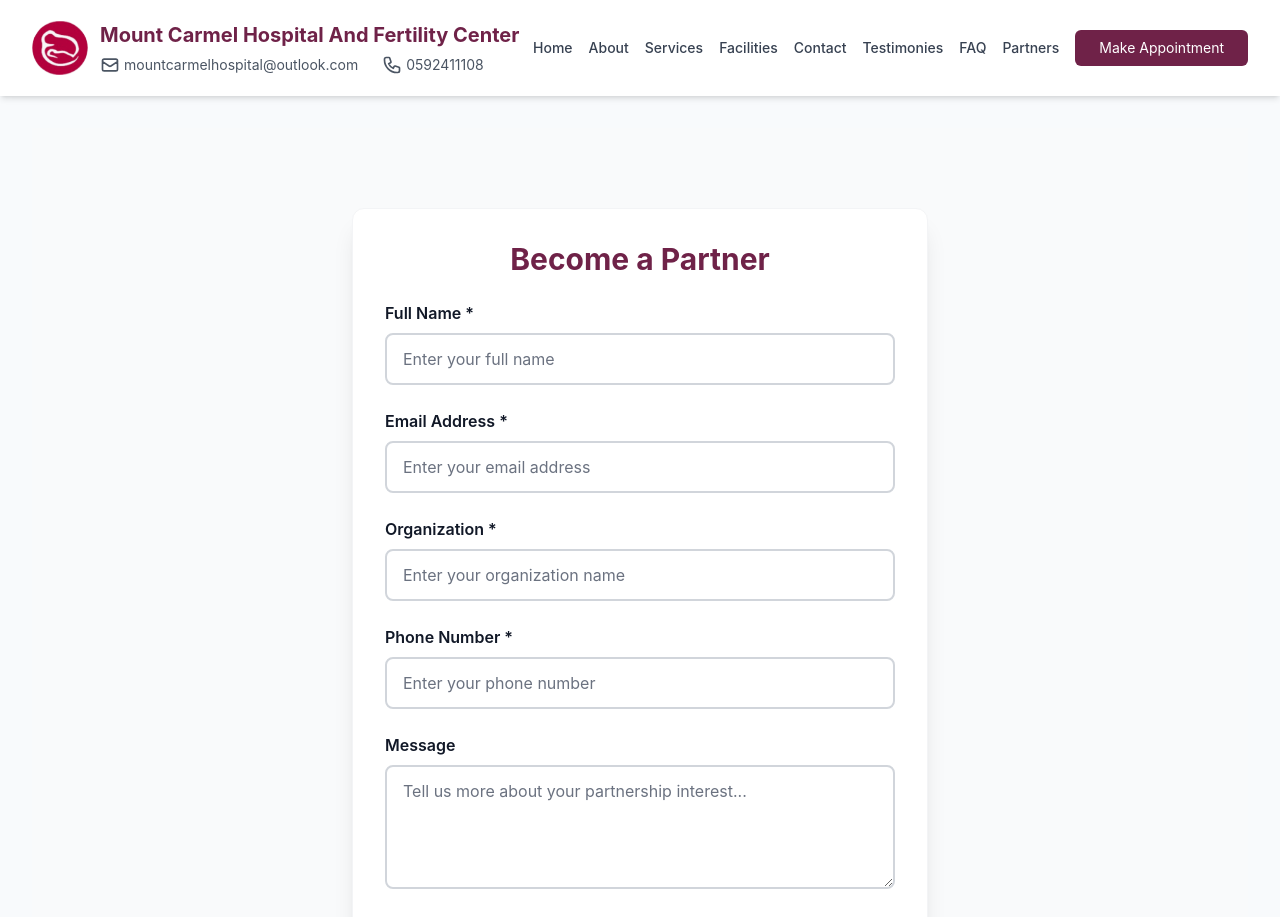
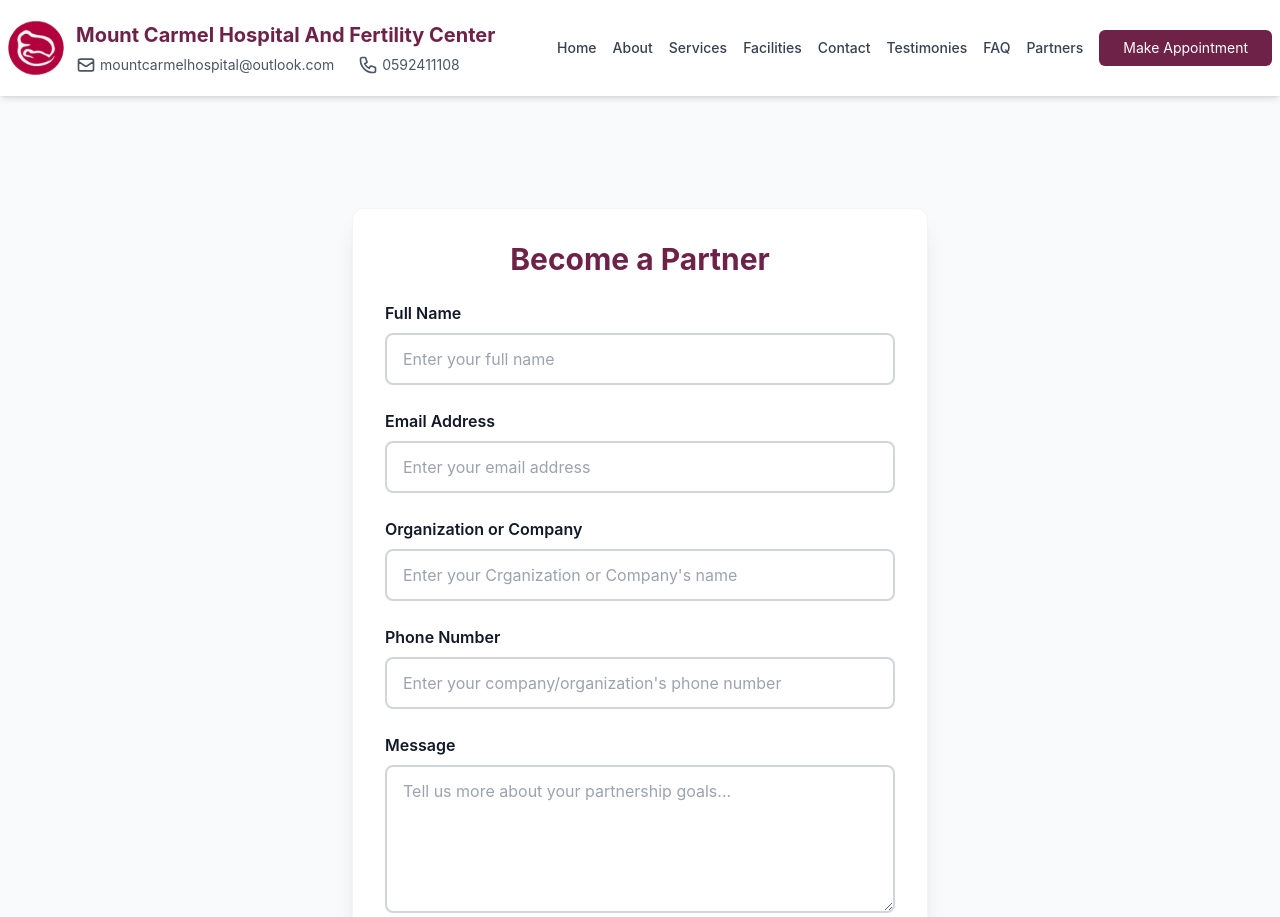
Before and after one commit to Richmond-Andoh/mount-carmel, a React (Vite) app: page /partner-form in a window 1280 px wide. Shown: the top 917 px of the page. Built offline with nearby package versions, Linux system fonts and the light colour scheme.

Commit message:
Update 8

```diff
--- a/src/components/Hero.jsx
+++ b/src/components/Hero.jsx
@@ -20,7 +20,7 @@ const Hero = () => {
       </div>
 
       {/* Content */}
-      <div className="relative z-10 container-custom h-screen flex items-center">
+      <div className="relative z-10 container-custom min-h-screen flex items-center pb-20">
         <motion.div
           initial={{ opacity: 0, y: 20 }}
           animate={{ opacity: 1, y: 0 }}
--- a/src/components/Navbar.jsx
+++ b/src/components/Navbar.jsx
@@ -32,7 +32,7 @@ const Navbar = () => {
 
   return (
     <nav className={`fixed w-full z-50 py-5 bg-white shadow-md transition-all duration-300 ${scrolled ? 'py-2' : 'py-3'}`}>
-      <div className="container mx-auto px-4 sm:px-6 lg:px-8 md:m-auto">
+      <div className="w-full max-w-none px-2 mx-0">
         <div className="flex justify-between items-center">
           <Link to="/" className="flex items-center gap-3">
             <div className="w-[3.5rem] h-[3.5rem]">
@@ -102,13 +102,7 @@ const Navbar = () => {
             exit={{ opacity: 0, height: 0 }}
             className="mobile-nav-wrapper"
           >
-            {/* <div className="mobile-close-btn">
-              <button onClick={() => setIsOpen(false)} aria-label="Close Menu">
-                <svg className="w-6 h-6" fill="none" stroke="currentColor" viewBox="0 0 24 24">
-                  <path strokeLinecap="round" strokeLinejoin="round" strokeWidth="2" d="M6 18L18 6M6 6l12 12" />
-                </svg>
-              </button>
-            </div> */}
+
             <div className="px-4 py-4 space-y-3">
               {navLinks.map(link => (
                 <Link key={link.path} to={link.path} onClick={() => setIsOpen(false)} className="mobile-nav-link">
--- a/src/pages/About.jsx
+++ b/src/pages/About.jsx
@@ -2,10 +2,10 @@ import { motion } from 'framer-motion'
 
 const About = () => {
   return (
-    <section className="pt-12 pb-24 bg-gradient-to-b from-gray-50 to-white overflow-hidden">
+    <section className="pt-4 pb-24 bg-gradient-to-b from-gray-50 to-white overflow-hidden">
       <div className="container-custom">
-        <h2 className="text-5xl font-bold text-gray-900 mb-10">
-              About Mount Carmel Hospital and Fertility Centre
+        <h2 className="text-5xl font-bold text-center text-gray-900 mb-10">
+              About Our Facility
         </h2>
         {/* About Section */}
         <div className="grid lg:grid-cols-2 gap-12 items-center mb-20">
@@ -23,7 +23,7 @@ const About = () => {
               viewport={{ once: true }}
               className="absolute -left-4 top-0 w-20 h-20 bg-[#6f2248]/10 rounded-full blur-xl"
             />
-            <h2 className="text-4xl md:text-5xl font-bold text-gray-900 mb-6">
+            <h2 className="text-3xl md:text-4xl font-bold text-gray-900 mb-6">
               Providing Quality Healthcare
               <span className="text-[#6f2248]"> Since 2015</span>
             </h2>
--- a/src/pages/Contact.jsx
+++ b/src/pages/Contact.jsx
@@ -57,7 +57,7 @@ const Contact = () => {
     },
     {
       title: 'Email Address',
-      details: ['info@mountcarmel.com', 'appointments@mountcarmel.com'],
+      details: ['mountcarmelhospital@outlook.com'],
       icon: (
         <svg className="w-6 h-6" fill="none" stroke="currentColor" viewBox="0 0 24 24">
           <path
--- a/src/pages/PartnerForm.jsx
+++ b/src/pages/PartnerForm.jsx
@@ -1,13 +1,32 @@
-import React, { useState } from 'react';
+import React, { useState, useEffect } from 'react';
+import { Link } from 'react-router-dom';
 
-// TODO: Set up your Formspree form with the recipient email marksspe.20@gmail.com and use the endpoint below:
-const FORMSPREE_ENDPOINT = 'https://formspree.io/f/mpwrdbyr'; // Replace with your actual Formspree endpoint for marksspe.20@gmail.com
+const FORMSPREE_ENDPOINT = 'https://formspree.io/f/mpwrdbyr';
 
 const PartnerForm = () => {
+  const [formData, setFormData] = useState({
+    name: '',
+    email: '',
+    organization: '',
+    phone: '',
+    message: ''
+  });
+
+  const [isFormValid, setIsFormValid] = useState(false);
   const [submitted, setSubmitted] = useState(false);
   const [error, setError] = useState(null);
   const [loading, setLoading] = useState(false);
   const [debugInfo, setDebugInfo] = useState(null);
+
+  // Check if all fields are filled
+  useEffect(() => {
+    const allFilled = Object.values(formData).every(value => value.trim() !== '');
+    setIsFormValid(allFilled);
+  }, [formData]);
+
+  const handleChange = (e) => {
+    setFormData({ ...formData, [e.target.name]: e.target.value });
+  };
 
   const handleSubmit = async (e) => {
     e.preventDefault();
@@ -16,38 +35,33 @@ const PartnerForm = () => {
     setDebugInfo(null);
 
     try {
-      const formData = new FormData(e.target);
-      const formDataObj = {};
-      formData.forEach((value, key) => {
-        formDataObj[key] = value;
-      });
-
-      setDebugInfo('Sending data: ' + JSON.stringify(formDataObj));
+      const data = new FormData(e.target);
 
       const response = await fetch(FORMSPREE_ENDPOINT, {
         method: 'POST',
-        body: formData,
+        body: data,
         headers: {
           'Accept': 'application/json'
         }
       });
 
       const responseData = await response.json();
-      setDebugInfo(prev => prev + '\nResponse: ' + JSON.stringify(responseData));
+      setDebugInfo(JSON.stringify(responseData));
 
       if (response.ok) {
         setSubmitted(true);
         e.target.reset();
+        setFormData({ name: '', email: '', organization: '', phone: '', message: '' });
       } else {
         throw new Error(responseData.error || 'Something went wrong. Please try again.');
       }
     } catch (err) {
       setError(err.message);
-      setDebugInfo(prev => prev + '\nError: ' + err.message);
     } finally {
       setLoading(false);
     }
   };
+
 
  return (
     <section className="py-20 bg-gray-50 min-h-screen">
@@ -57,7 +71,7 @@ const PartnerForm = () => {
            <div className="bg-white p-10 rounded-lg shadow-xl text-center max-w-xl">
         <h1 className="text-3xl font-bold text-[#6f2248] mb-4">Thank You!</h1>
         <p className="text-lg text-gray-700 mb-6">
-                  Thank you for your interest! We will contact you soon.        </p>
+        Thank you for your interest! We will contact you soon. </p>
         <Link
           to="/"
           className="inline-block bg-[#6f2248] text-white px-6 py-3 rounded-lg font-semibold hover:bg-[#6f2248]/90 transition-colors"
@@ -65,75 +79,79 @@ const PartnerForm = () => {
           Go Back to Home
         </Link>
       </div>
+
         ) : (
-          <form
-            onSubmit={handleSubmit}
-            className="space-y-6"
-          >
+          <form onSubmit={handleSubmit} className="space-y-6">
             {error && (
               <div className="bg-red-50 border border-red-200 text-red-700 px-4 py-3 rounded-lg">
                 {error}
               </div>
             )}
-            {debugInfo && (
-              <div className="bg-gray-50 border border-gray-200 text-gray-700 px-4 py-3 rounded-lg whitespace-pre-wrap text-sm">
-                {debugInfo}
-              </div>
-            )}
             <div>
-              <label className="block text-base font-semibold text-gray-900 mb-2">Full Name *</label>
+              <label className="block text-base font-semibold text-gray-900 mb-2">Full Name</label>
               <input
                 type="text"
                 name="name"
                 required
-                className="w-full px-4 py-3 border-2 border-gray-300 rounded-lg focus:ring-2 focus:ring-[#6f2248] focus:border-[#6f2248] text-gray-900 placeholder-gray-500"
+                value={formData.name}
+                onChange={handleChange}
                 placeholder="Enter your full name"
+                className="w-full px-4 py-3 border-2 border-gray-300 rounded-lg focus:ring-2 focus:ring-[#6f2248] focus:border-[#6f2248]"
               />
             </div>
             <div>
-              <label className="block text-base font-semibold text-gray-900 mb-2">Email Address *</label>
+              <label className="block text-base font-semibold text-gray-900 mb-2">Email Address</label>
               <input
                 type="email"
                 name="email"
                 required
-                className="w-full px-4 py-3 border-2 border-gray-300 rounded-lg focus:ring-2 focus:ring-[#6f2248] focus:border-[#6f2248] text-gray-900 placeholder-gray-500"
+                value={formData.email}
+                onChange={handleChange}
                 placeholder="Enter your email address"
+                className="w-full px-4 py-3 border-2 border-gray-300 rounded-lg focus:ring-2 focus:ring-[#6f2248] focus:border-[#6f2248]"
               />
             </div>
             <div>
-              <label className="block text-base font-semibold text-gray-900 mb-2">Organization *</label>
+              <label className="block text-base font-semibold text-gray-900 mb-2">Organization or Company </label>
               <input
                 type="text"
                 name="organization"
                 required
-                className="w-full px-4 py-3 border-2 border-gray-300 rounded-lg focus:ring-2 focus:ring-[#6f2248] focus:border-[#6f2248] text-gray-900 placeholder-gray-500"
-                placeholder="Enter your organization name"
+                value={formData.organization}
+                onChange={handleChange}
+                placeholder="Enter your Crganization or Company's name"
+                className="w-full px-4 py-3 border-2 border-gray-300 rounded-lg focus:ring-2 focus:ring-[#6f2248] focus:border-[#6f2248]"
               />
             </div>
             <div>
-              <label className="block text-base font-semibold text-gray-900 mb-2">Phone Number *</label>
+              <label className="block text-base font-semibold text-gray-900 mb-2">Phone Number</label>
               <input
                 type="tel"
                 name="phone"
                 required
-                className="w-full px-4 py-3 border-2 border-gray-300 rounded-lg focus:ring-2 focus:ring-[#6f2248] focus:border-[#6f2248] text-gray-900 placeholder-gray-500"
-                placeholder="Enter your phone number"
+                value={formData.phone}
+                onChange={handleChange}
+                placeholder="Enter your company/organization's phone number"
+                className="w-full px-4 py-3 border-2 border-gray-300 rounded-lg focus:ring-2 focus:ring-[#6f2248] focus:border-[#6f2248]"
               />
             </div>
             <div>
               <label className="block text-base font-semibold text-gray-900 mb-2">Message</label>
               <textarea
                 name="message"
-                rows="4"
-                className="w-full px-4 py-3 border-2 border-gray-300 rounded-lg focus:ring-2 focus:ring-[#6f2248] focus:border-[#6f2248] text-gray-900 placeholder-gray-500"
-                placeholder="Tell us more about your partnership interest..."
-              ></textarea>
+                rows="5"
+                required
+                value={formData.message}
+                onChange={handleChange}
+                placeholder="Tell us more about your partnership goals..."
+                className="w-full px-4 py-3 border-2 border-gray-300 rounded-lg focus:ring-2 focus:ring-[#6f2248] focus:border-[#6f2248]"
+              />
             </div>
             <button
               type="submit"
-              disabled={loading}
+              disabled={!isFormValid || loading}
               className={`w-full bg-[#6f2248] text-white px-8 py-3 rounded-lg text-lg font-semibold transition-colors shadow-lg hover:shadow-xl ${
-                loading ? 'opacity-50 cursor-not-allowed' : 'hover:bg-[#6f2248]/90'
+                (!isFormValid || loading) ? 'opacity-50 cursor-not-allowed' : 'hover:bg-[#6f2248]/90'
               }`}
             >
               {loading ? 'Submitting...' : 'Submit Partnership Request'}
```
Lines whose indentation alone changed are shown as unchanged.
